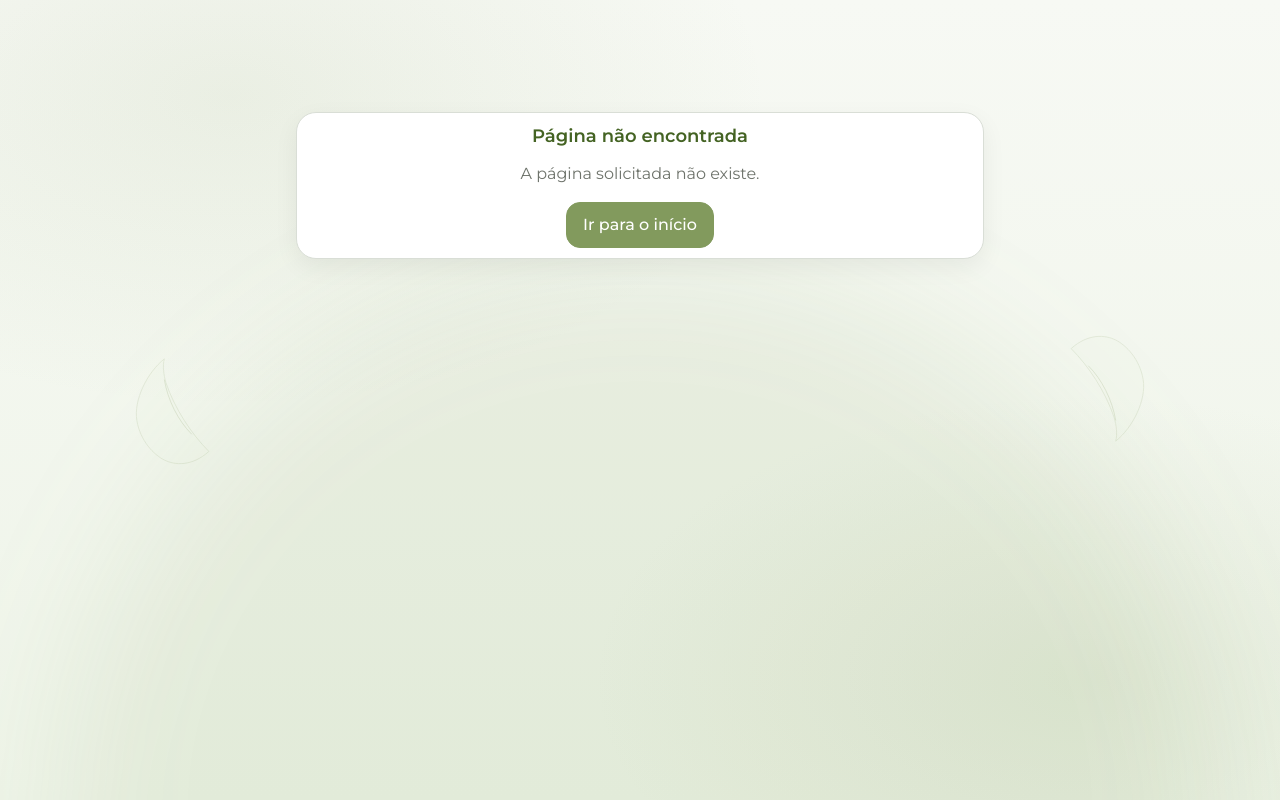
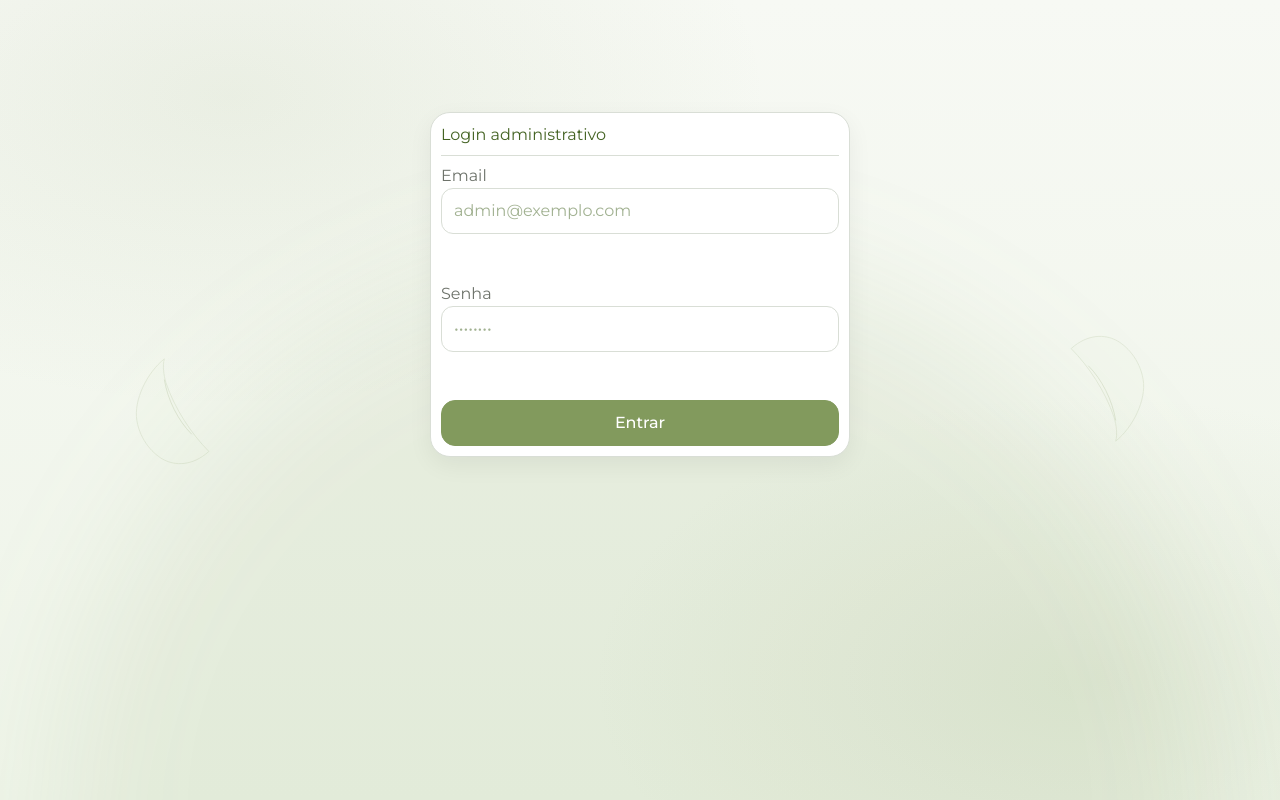
Before and after one commit to KayoWeiber/cha-casa-nova, a React (Vite) app: page /login in a window 1280 px wide. Built offline with nearby package versions, Linux system fonts and the light colour scheme; no server answers.

Commit message:
feat: adicionado a estrutura de login

```diff
--- a/src/App.tsx
+++ b/src/App.tsx
@@ -3,17 +3,24 @@ import Home from './pages/Home';
 import NotFound from './pages/NotFound';
 import ListaPresentes from './pages/ListaPresentes';
 import ConfirmePresenca from './pages/ConfirmePresenca';
+import Login from './pages/Login';
+import Admin from './pages/Admin';
+import ProtectedRoute from './components/ProtectedRoute';
+import { AuthProvider } from './context/AuthContext';
 
 function App() {
   return (
     <BrowserRouter>
-
-      <Routes>
+      <AuthProvider>
+        <Routes>
         <Route path="/" element={<Home />} />
         <Route path="/lista-presentes" element={<ListaPresentes />} />
         <Route path="/confirmar-presenca" element={<ConfirmePresenca />} />
+        <Route path="/login" element={<Login />} />
+        <Route path="/admin" element={<ProtectedRoute><Admin /></ProtectedRoute>} />
         <Route path="*" element={<NotFound />} />
-      </Routes>
+        </Routes>
+      </AuthProvider>
     </BrowserRouter>
   );
 }
--- /dev/null
+++ b/src/components/ProtectedRoute.tsx
@@ -0,0 +1,21 @@
+import { Navigate } from 'react-router-dom'
+import Spinner from './Spinner'
+import { useAuth } from '../context/AuthContext'
+
+type ProtectedRouteProps = {
+  children: JSX.Element
+}
+
+export default function ProtectedRoute({ children }: ProtectedRouteProps) {
+  const { session, loading } = useAuth()
+
+  if (loading) {
+    return <Spinner message="Verificando sessão..." ariaLabel="Verificando sessão" />
+  }
+
+  if (!session) {
+    return <Navigate to="/login" replace />
+  }
+
+  return children
+}
--- /dev/null
+++ b/src/context/AuthContext.tsx
@@ -0,0 +1,50 @@
+import { useEffect, useState, createContext, useContext } from 'react'
+import type { ReactNode } from 'react'
+import type { Session } from '@supabase/supabase-js'
+import { supabase } from '../lib/supabaseClient'
+
+type AuthContextValue = {
+  session: Session | null
+  loading: boolean
+}
+
+const AuthContext = createContext<AuthContextValue>({ session: null, loading: true })
+
+export function AuthProvider({ children }: { children: ReactNode }) {
+  const [session, setSession] = useState<Session | null>(null)
+  const [loading, setLoading] = useState<boolean>(true)
+
+  useEffect(() => {
+    let active = true
+
+    async function init() {
+      try {
+        const { data } = await supabase.auth.getSession()
+        if (!active) return
+        setSession(data.session ?? null)
+      } finally {
+        if (active) setLoading(false)
+      }
+    }
+
+    const { data: sub } = supabase.auth.onAuthStateChange((_event, newSession) => {
+      setSession(newSession)
+    })
+
+    init()
+    return () => {
+      active = false
+      sub.subscription.unsubscribe()
+    }
+  }, [])
+
+  return (
+    <AuthContext.Provider value={{ session, loading }}>
+      {children}
+    </AuthContext.Provider>
+  )
+}
+
+export function useAuth() {
+  return useContext(AuthContext)
+}
--- /dev/null
+++ b/src/pages/Admin.tsx
@@ -0,0 +1,32 @@
+import Layout from '../components/Layout'
+import Divider from '../components/Divider'
+import Button from '../components/Button'
+import { supabase } from '../lib/supabaseClient'
+import { useAuth } from '../context/AuthContext'
+
+export default function Admin() {
+  const { session } = useAuth()
+
+  async function logout() {
+    try {
+      await supabase.auth.signOut()
+    } catch {
+      // ignore errors on signOut
+    }
+  }
+
+  return (
+    <Layout>
+      <div className="card" style={{ maxWidth: 720, margin: '0 auto' }}>
+        <h2>Área administrativa</h2>
+        <Divider />
+        <div className="muted" style={{ marginBottom: 12 }}>
+          {session?.user?.email ? `Logado como ${session.user.email}` : 'Sessão ativa'}
+        </div>
+        <div className="flex gap-8 items-center">
+          <Button onClick={logout}>Sair</Button>
+        </div>
+      </div>
+    </Layout>
+  )
+}
--- /dev/null
+++ b/src/pages/Login.tsx
@@ -0,0 +1,85 @@
+import { useEffect, useState } from 'react'
+import { useNavigate } from 'react-router-dom'
+import Layout from '../components/Layout'
+import Button from '../components/Button'
+import Divider from '../components/Divider'
+import Spinner from '../components/Spinner'
+import { supabase } from '../lib/supabaseClient'
+import { useAuth } from '../context/AuthContext'
+
+export default function Login() {
+  const navigate = useNavigate()
+  const { session, loading } = useAuth()
+
+  const [email, setEmail] = useState('')
+  const [password, setPassword] = useState('')
+  const [submitting, setSubmitting] = useState(false)
+  const [error, setError] = useState<string | null>(null)
+
+  useEffect(() => {
+    if (!loading && session) {
+      navigate('/admin', { replace: true })
+    }
+  }, [loading, session, navigate])
+
+  async function onSubmit(e: React.FormEvent) {
+    e.preventDefault()
+    setError(null)
+    setSubmitting(true)
+    try {
+      const { error } = await supabase.auth.signInWithPassword({ email, password })
+      if (error) throw error
+      navigate('/admin', { replace: true })
+    } catch (err) {
+      const msg = err instanceof Error ? err.message : ''
+      setError(msg || 'Falha ao entrar. Verifique suas credenciais.')
+    } finally {
+      setSubmitting(false)
+    }
+  }
+
+  if (loading) {
+    return (
+      <Layout>
+        <Spinner message="Carregando sessão..." ariaLabel="Carregando sessão" />
+      </Layout>
+    )
+  }
+
+  return (
+    <Layout>
+      <div className="card" style={{ maxWidth: 420, margin: '0 auto' }}>
+        <h2>Login administrativo</h2>
+        <Divider />
+        <form onSubmit={onSubmit} className="flex flex-col gap-3">
+          <label>
+            <span className="muted">Email</span>
+            <input
+              type="email"
+              value={email}
+              onChange={(e) => setEmail(e.target.value)}
+              required
+              className="input"
+              placeholder="admin@exemplo.com"
+            />
+          </label>
+          <label>
+            <span className="muted">Senha</span>
+            <input
+              type="password"
+              value={password}
+              onChange={(e) => setPassword(e.target.value)}
+              required
+              className="input"
+              placeholder="••••••••"
+            />
+          </label>
+          {error && <div className="error" role="alert">{error}</div>}
+          <Button type="submit" disabled={submitting}>
+            {submitting ? 'Entrando...' : 'Entrar'}
+          </Button>
+        </form>
+      </div>
+    </Layout>
+  )
+}
```
